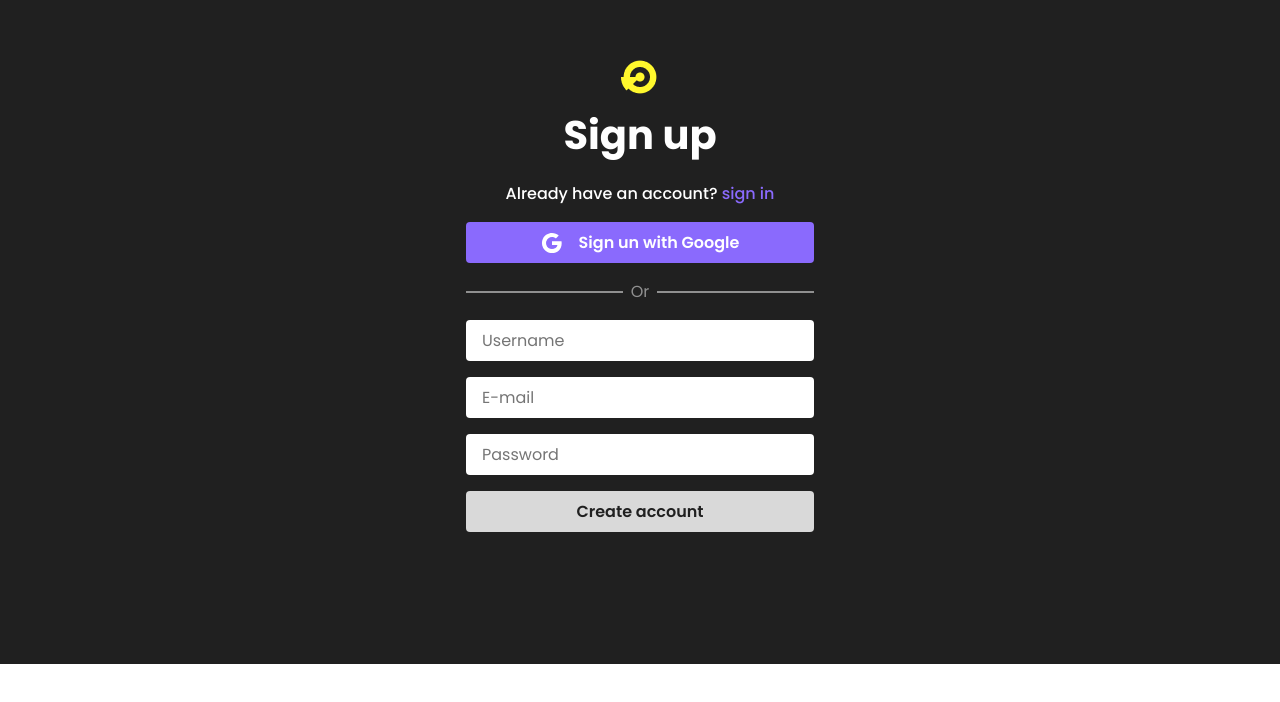
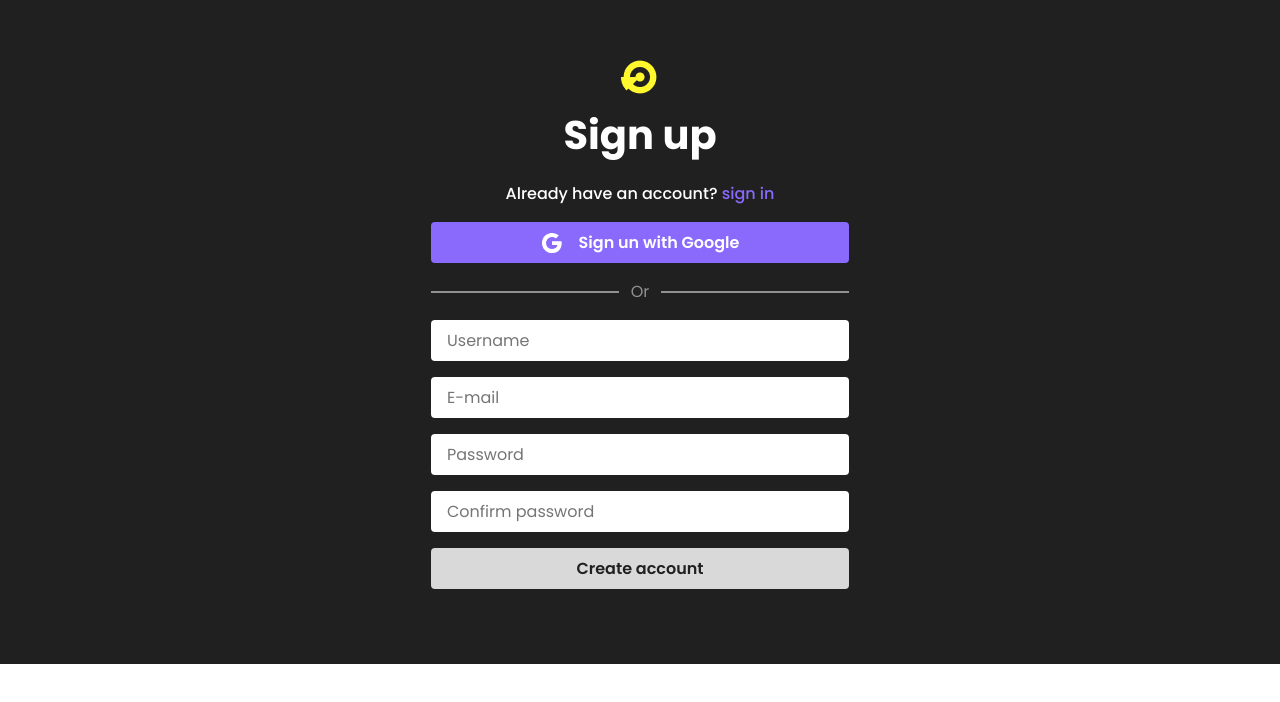
Before and after one commit to jefersonsilva01/Echoes-frontend, a React (Create React App) app: page /signup in a window 1280 px wide. Shown: the part 136-838 px from the top of the page. Built offline with nearby package versions, Linux system fonts and the light colour scheme.

Commit message:
Update auth screens

```diff
--- a/src/components/SignIn.js
+++ b/src/components/SignIn.js
@@ -30,8 +30,8 @@ const SignIn = () => {
           <div></div>
         </div>
 
-        <input type="text" placeholder="E-mail" />
-        <input type="text" placeholder="Password" />
+        <input type="text" maxLength="30" size="25" placeholder="E-mail" />
+        <input type="password" maxLength="30" size="25" placeholder="Password" />
 
         <button id="signin">Sign in</button>
       </div>
--- a/src/components/SignUp.js
+++ b/src/components/SignUp.js
@@ -30,9 +30,10 @@ const SignUp = () => {
           <div></div>
         </div>
 
-        <input type="text" placeholder="Username" />
-        <input type="text" placeholder="E-mail" />
-        <input type="text" placeholder="Password" />
+        <input type="text" maxLength="30" size="25" placeholder="Username" />
+        <input type="text" maxLength="30" size="25" placeholder="E-mail" />
+        <input type="password" maxLength="30" size="25" placeholder="Password" />
+        <input type="password" maxLength="30" size="25" placeholder="Confirm password" />
 
         <button id="signup">Create account</button>
       </div>
```
Also changed, not shown: public/assets/avatar-cover.png (added).
